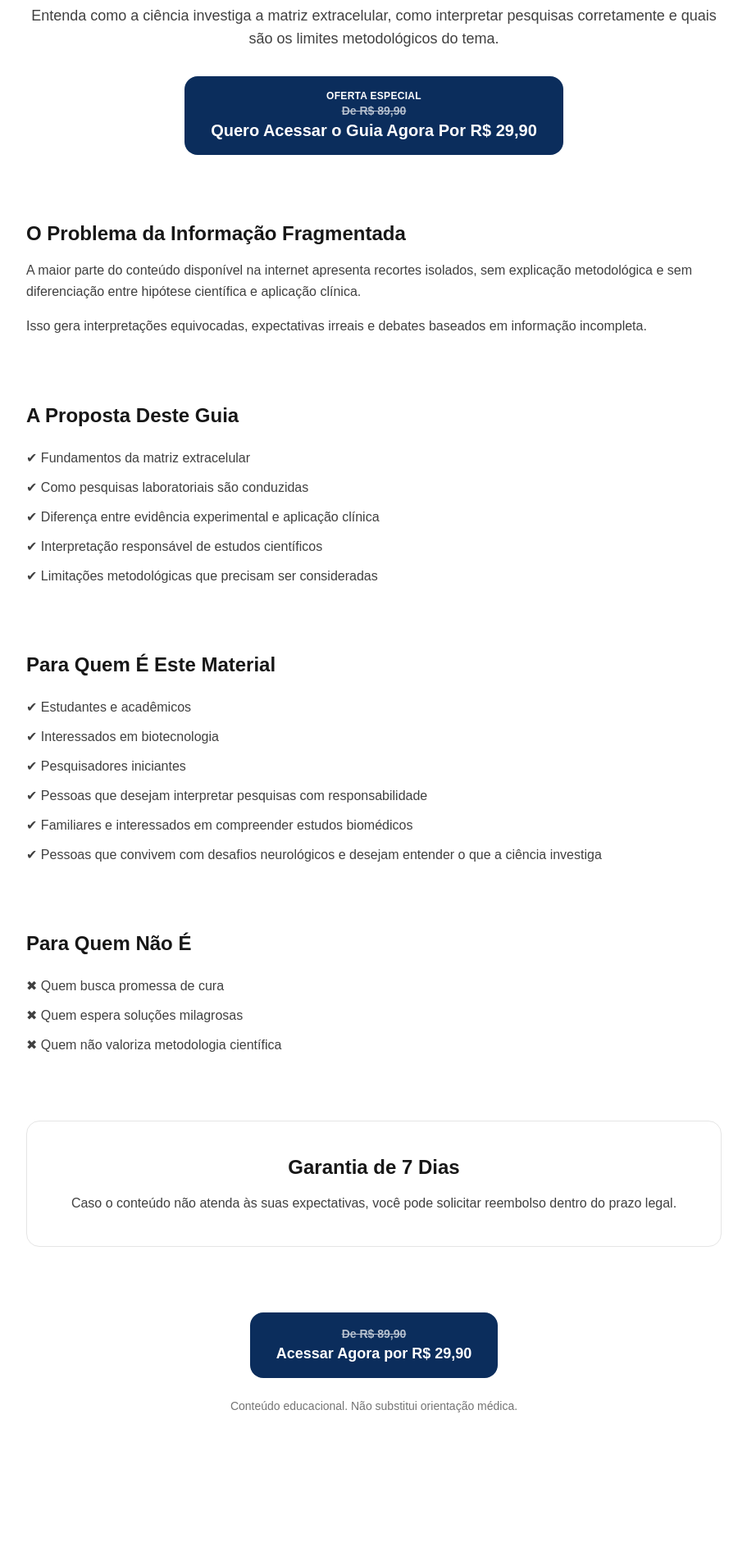
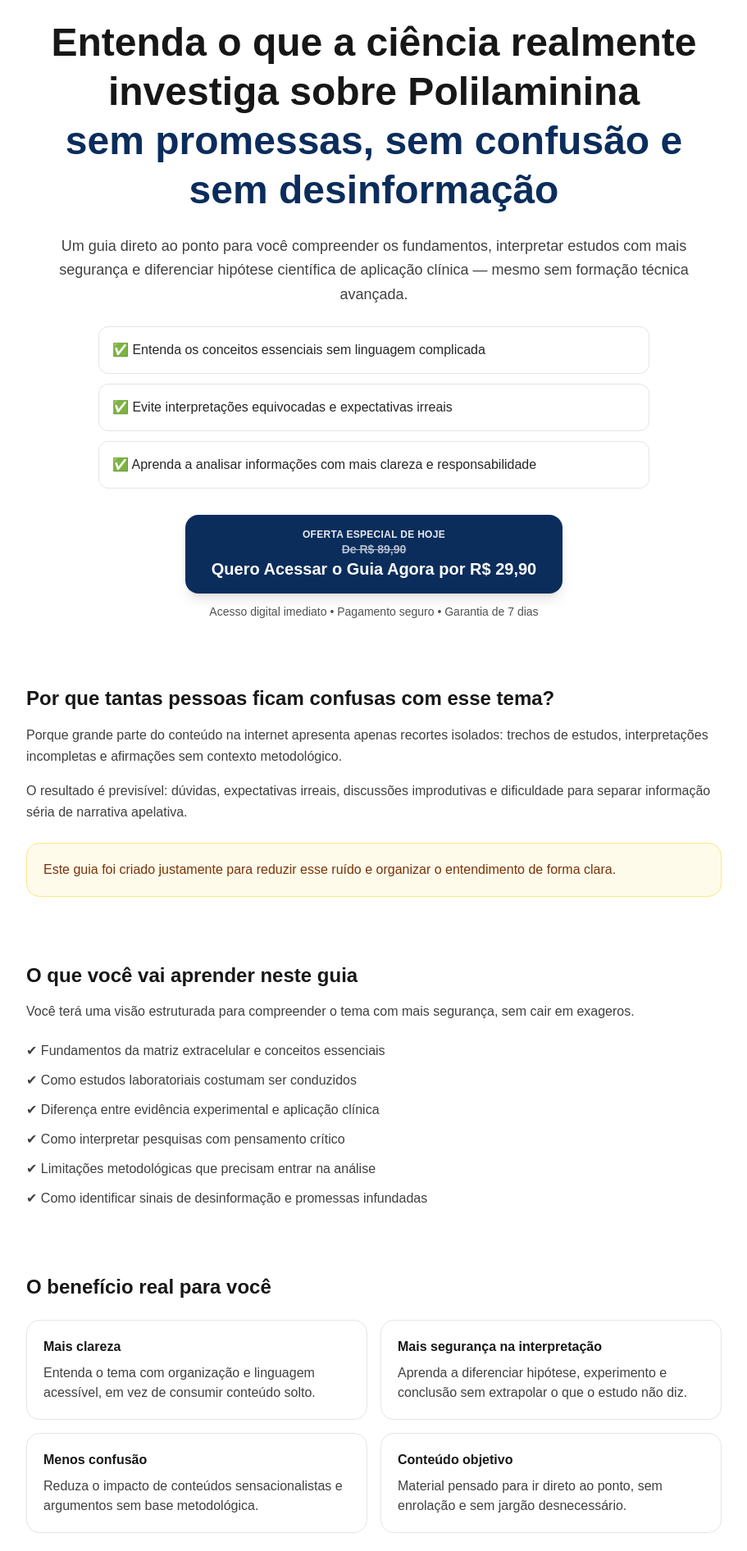
Before and after one commit to leandrotnorio/quiz-polilaminina, a Next.js app: page /oferta in a window 1280 px wide. Shown: the part 528-2420 px from the top of the page at 82% size, without its empty margins (184-1095 px from the left). Before the commit the page ends 2317 px from the top, so only its background shows below. Built offline with nearby package versions, Linux system fonts and the light colour scheme; no server answers.

Commit message:
alt no preço

```diff
--- a/src/app/oferta/page.tsx
+++ b/src/app/oferta/page.tsx
@@ -24,131 +24,267 @@ export default function OfertaPage() {
     <div className="relative w-full h-[400px] rounded-3xl overflow-hidden shadow-xl">
       <Image
         src="/imagem-seguro.png"
-            alt="Regência Neural e Polilaminina"
+        alt="Guia sobre Polilaminina e matriz extracelular"
         fill
         sizes="100vw"
         className="object-cover object-[65%_center] md:object-[65%_90%]"
         priority
       />
     </div>
-        <h1 className="text-4xl font-bold leading-tight">
-          Guia Científico Completo Sobre Polilaminina
+
+    <div className="mt-6 inline-flex items-center rounded-full border border-blue-200 bg-blue-50 px-4 py-2 text-sm font-medium text-blue-900">
+      Material educacional • Linguagem acessível • Baseado em interpretação científica responsável
+    </div>
+
+    <h1 className="mt-6 text-4xl font-bold leading-tight md:text-5xl">
+      Entenda o que a ciência realmente investiga sobre Polilaminina
+      <span className="block text-[#0B2D5C]">
+        sem promessas, sem confusão e sem desinformação
+      </span>
     </h1>
 
-        <p className="mt-6 text-lg text-neutral-700">
-          Entenda como a ciência investiga a matriz extracelular,
-          como interpretar pesquisas corretamente
-          e quais são os limites metodológicos do tema.
+    <p className="mt-6 text-lg text-neutral-700 leading-relaxed max-w-3xl mx-auto">
+      Um guia direto ao ponto para você compreender os fundamentos, interpretar estudos com mais segurança
+      e diferenciar hipótese científica de aplicação clínica — mesmo sem formação técnica avançada.
     </p>
+
+    <div className="mt-6 grid gap-3 text-left max-w-2xl mx-auto text-neutral-800">
+      <div className="rounded-xl border border-neutral-200 p-4 bg-white">
+        ✅ Entenda os conceitos essenciais sem linguagem complicada
+      </div>
+      <div className="rounded-xl border border-neutral-200 p-4 bg-white">
+        ✅ Evite interpretações equivocadas e expectativas irreais
+      </div>
+      <div className="rounded-xl border border-neutral-200 p-4 bg-white">
+        ✅ Aprenda a analisar informações com mais clareza e responsabilidade
+      </div>
+    </div>
 
     <div className="mt-8">
       <button
         onClick={handleCheckout}
-            className="cursor-pointer rounded-2xl bg-[#0B2D5C] px-8 py-4 text-white text-lg font-semibold hover:bg-[#09264D] transition"
-          ><span className="block text-xs uppercase tracking-wide text-white">
-            Oferta Especial
+        className="cursor-pointer rounded-2xl bg-[#0B2D5C] px-8 py-4 text-white text-lg font-semibold hover:bg-[#09264D] transition shadow-lg"
+      >
+        <span className="block text-xs uppercase tracking-wide text-white/90">
+          Oferta Especial de Hoje
         </span>
         <span className="block text-sm line-through opacity-70">
           De R$ 89,90
         </span>
         <span className="block text-xl font-bold">
-            Quero Acessar o Guia Agora Por R$ 29,90
+          Quero Acessar o Guia Agora por R$ 29,90
         </span>
       </button>
+
+      <p className="mt-3 text-sm text-neutral-600">
+        Acesso digital imediato • Pagamento seguro • Garantia de 7 dias
+      </p>
     </div>
   </section>
 
       {/* PROBLEMA */}
       <section className="mt-20">
     <h2 className="text-2xl font-semibold">
-          O Problema da Informação Fragmentada
+      Por que tantas pessoas ficam confusas com esse tema?
     </h2>
 
     <p className="mt-4 text-neutral-700 leading-relaxed">
-          A maior parte do conteúdo disponível na internet apresenta
-          recortes isolados, sem explicação metodológica e sem diferenciação
-          entre hipótese científica e aplicação clínica.
+      Porque grande parte do conteúdo na internet apresenta apenas recortes isolados:
+      trechos de estudos, interpretações incompletas e afirmações sem contexto metodológico.
     </p>
 
     <p className="mt-4 text-neutral-700 leading-relaxed">
-          Isso gera interpretações equivocadas, expectativas irreais
-          e debates baseados em informação incompleta.
+      O resultado é previsível: dúvidas, expectativas irreais, discussões improdutivas
+      e dificuldade para separar informação séria de narrativa apelativa.
     </p>
+
+    <div className="mt-6 rounded-2xl border border-amber-200 bg-amber-50 p-5 text-amber-900">
+      <p className="font-medium">
+        Este guia foi criado justamente para reduzir esse ruído e organizar o entendimento de forma clara.
+      </p>
+    </div>
   </section>
+
 
       {/* SOLUÇÃO */}
       <section className="mt-20">
     <h2 className="text-2xl font-semibold">
-          A Proposta Deste Guia
+      O que você vai aprender neste guia
     </h2>
 
+    <p className="mt-4 text-neutral-700">
+      Você terá uma visão estruturada para compreender o tema com mais segurança, sem cair em exageros.
+    </p>
+
     <ul className="mt-6 space-y-3 text-neutral-700">
-          <li>✔ Fundamentos da matriz extracelular</li>
-          <li>✔ Como pesquisas laboratoriais são conduzidas</li>
+      <li>✔ Fundamentos da matriz extracelular e conceitos essenciais</li>
+      <li>✔ Como estudos laboratoriais costumam ser conduzidos</li>
       <li>✔ Diferença entre evidência experimental e aplicação clínica</li>
-          <li>✔ Interpretação responsável de estudos científicos</li>
-          <li>✔ Limitações metodológicas que precisam ser consideradas</li>
+      <li>✔ Como interpretar pesquisas com pensamento crítico</li>
+      <li>✔ Limitações metodológicas que precisam entrar na análise</li>
+      <li>✔ Como identificar sinais de desinformação e promessas infundadas</li>
     </ul>
+  </section>
+
+    {/* BENEFÍCIOS PRÁTICOS */}
+  <section className="mt-20">
+    <h2 className="text-2xl font-semibold">
+      O benefício real para você
+    </h2>
+
+    <div className="mt-6 grid gap-4 md:grid-cols-2">
+      <div className="rounded-2xl border border-neutral-200 p-5">
+        <h3 className="font-semibold text-neutral-900">Mais clareza</h3>
+        <p className="mt-2 text-neutral-700">
+          Entenda o tema com organização e linguagem acessível, em vez de consumir conteúdo solto.
+        </p>
+      </div>
+
+      <div className="rounded-2xl border border-neutral-200 p-5">
+        <h3 className="font-semibold text-neutral-900">Mais segurança na interpretação</h3>
+        <p className="mt-2 text-neutral-700">
+          Aprenda a diferenciar hipótese, experimento e conclusão sem extrapolar o que o estudo não diz.
+        </p>
+      </div>
+
+      <div className="rounded-2xl border border-neutral-200 p-5">
+        <h3 className="font-semibold text-neutral-900">Menos confusão</h3>
+        <p className="mt-2 text-neutral-700">
+          Reduza o impacto de conteúdos sensacionalistas e argumentos sem base metodológica.
+        </p>
+      </div>
+
+      <div className="rounded-2xl border border-neutral-200 p-5">
+        <h3 className="font-semibold text-neutral-900">Conteúdo objetivo</h3>
+        <p className="mt-2 text-neutral-700">
+          Material pensado para ir direto ao ponto, sem enrolação e sem jargão desnecessário.
+        </p>
+      </div>
+    </div>
   </section>
 
       {/* PARA QUEM É */}
      <section className="mt-20">
     <h2 className="text-2xl font-semibold">
-          Para Quem É Este Material
+      Para quem este material é indicado
     </h2>
 
     <ul className="mt-6 space-y-3 text-neutral-700">
       <li>✔ Estudantes e acadêmicos</li>
-          <li>✔ Interessados em biotecnologia</li>
+      <li>✔ Interessados em biotecnologia e pesquisa biomédica</li>
       <li>✔ Pesquisadores iniciantes</li>
-          <li>✔ Pessoas que desejam interpretar pesquisas com responsabilidade</li>
-          <li>✔ Familiares e interessados em compreender estudos biomédicos</li>
-          <li>✔ Pessoas que convivem com desafios neurológicos e desejam entender o que a ciência investiga</li>
+      <li>✔ Familiares e interessados que querem entender o tema com responsabilidade</li>
+      <li>✔ Pessoas que convivem com desafios neurológicos e desejam compreender o que a ciência investiga</li>
+      <li>✔ Quem busca informação organizada, sem sensacionalismo</li>
     </ul>
   </section>
 
-      {/* NÃO É */}
+
+      {/* PARA QUEM NÃO É */}
   <section className="mt-20">
     <h2 className="text-2xl font-semibold">
-          Para Quem Não É
+      Para quem este guia não é
     </h2>
 
     <ul className="mt-6 space-y-3 text-neutral-700">
-          <li>✖ Quem busca promessa de cura</li>
-          <li>✖ Quem espera soluções milagrosas</li>
-          <li>✖ Quem não valoriza metodologia científica</li>
+      <li>✖ Quem busca promessa de cura ou resultado garantido</li>
+      <li>✖ Quem procura soluções milagrosas</li>
+      <li>✖ Quem não tem interesse em interpretação responsável de estudos</li>
     </ul>
+  </section>
+
+    {/* QUEBRA DE OBJEÇÕES */}
+  <section className="mt-20">
+    <h2 className="text-2xl font-semibold text-center">
+      “Mas eu não sou da área, vou conseguir entender?”
+    </h2>
+
+    <div className="mt-6 rounded-2xl border border-neutral-200 p-6 bg-neutral-50">
+      <p className="text-neutral-700 leading-relaxed">
+        Sim. O guia foi estruturado para facilitar o entendimento progressivo do tema.
+        A proposta não é complicar — é organizar a informação para que você consiga acompanhar com clareza.
+      </p>
+
+      <p className="mt-4 text-neutral-700 leading-relaxed">
+        Mesmo que você esteja começando agora, o material ajuda a construir uma base de interpretação mais sólida.
+      </p>
+    </div>
+  </section>
+
+  {/* OFERTA / ANCORAGEM */}
+  <section className="mt-20 text-center">
+    <h2 className="text-2xl font-semibold">
+      Oferta de acesso ao guia
+    </h2>
+
+    <p className="mt-4 text-neutral-700">
+      Em vez de pagar <span className="line-through">R$ 89,90</span>, hoje você pode acessar por:
+    </p>
+
+    <div className="mt-4 rounded-2xl border border-[#0B2D5C]/20 bg-[#0B2D5C]/5 p-6 inline-block min-w-[280px]">
+      <p className="text-sm uppercase tracking-wide text-neutral-600">Pagamento único</p>
+      <p className="text-4xl font-bold text-[#0B2D5C]">R$ 29,90</p>
+      <p className="mt-1 text-sm text-neutral-600">Acesso digital imediato</p>
+    </div>
+
+    <div className="mt-8">
+      <button
+        onClick={handleCheckout}
+        className="cursor-pointer rounded-2xl bg-[#0B2D5C] px-8 py-4 text-white text-lg font-semibold hover:bg-[#09264D] transition shadow-lg"
+      >
+        <span className="block text-sm line-through opacity-70">
+          De R$ 89,90
+        </span>
+        <span className="block text-xl font-bold">
+          Acessar Agora por R$ 29,90
+        </span>
+      </button>
+
+      <p className="mt-3 text-sm text-neutral-600">
+        Compra segura • Liberação imediata • Sem mensalidade
+      </p>
+    </div>
   </section>
 
       {/* GARANTIA */}
       <section className="mt-20 text-center border border-neutral-200 rounded-2xl p-10">
     <h2 className="text-2xl font-semibold">
-          Garantia de 7 Dias
+      Garantia de 7 dias
     </h2>
 
-        <p className="mt-4 text-neutral-700">
-          Caso o conteúdo não atenda às suas expectativas,
-          você pode solicitar reembolso dentro do prazo legal.
+    <p className="mt-4 text-neutral-700 leading-relaxed">
+      Se o conteúdo não atender às suas expectativas, você pode solicitar reembolso
+      dentro do prazo legal de garantia.
     </p>
   </section>
 
       {/* CTA FINAL */}
      <section className="mt-20 text-center">
+    <h2 className="text-2xl font-semibold">
+      Tome sua decisão com base em informação organizada
+    </h2>
+
+    <p className="mt-4 text-neutral-700 max-w-2xl mx-auto">
+      Se você quer entender melhor o tema, reduzir confusão e analisar conteúdos com mais clareza,
+      este guia foi feito para isso.
+    </p>
+
     <button
       onClick={handleCheckout}
-          className="cursor-pointer rounded-2xl bg-[#0B2D5C]  px-8 py-4 text-white text-lg font-semibold hover:bg-[#09264D] transition"
+      className="mt-8 cursor-pointer rounded-2xl bg-[#0B2D5C] px-8 py-4 text-white text-lg font-semibold hover:bg-[#09264D] transition shadow-lg"
     >
       <span className="block text-sm line-through opacity-70">
         De R$ 89,90
       </span>
-          Acessar Agora por R$ 29,90
+      <span className="block text-xl font-bold">
+        Quero Acessar Agora por R$ 29,90
+      </span>
     </button>
 
     <p className="mt-6 text-sm text-neutral-500">
-          Conteúdo educacional. Não substitui orientação médica.
+      Conteúdo educacional. Não substitui orientação médica, diagnóstico ou tratamento.
     </p>
   </section>
-
 </main>
   );
 }
```
Lines whose indentation alone changed are shown as unchanged.
